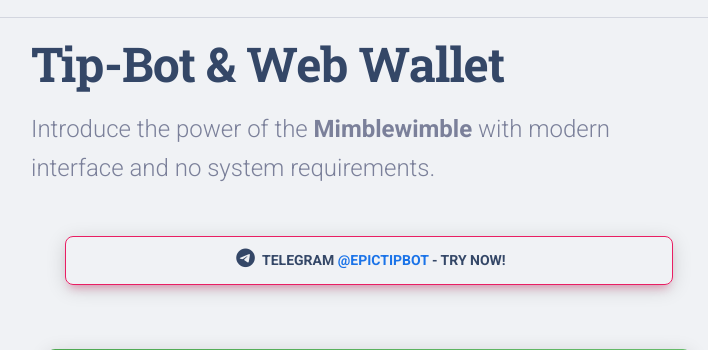
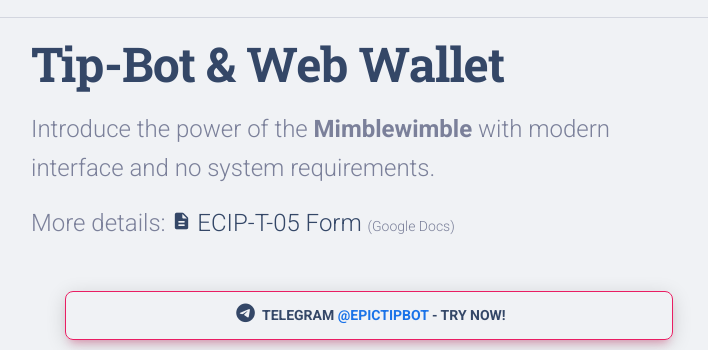
Before and after one commit to blacktyger/patryk-majkut, a Django app: page / in a window 1280 px wide. Shown: the part 513-863 px from the top of the page, without its empty margins (271-979 px from the left). Run offline with Django 3.2, Linux system fonts and the light colour scheme; some libraries are stand-ins or nearby versions.

Commit message:
django design fix

```diff
--- a/apps/templates/home/ecip-t-05.html
+++ b/apps/templates/home/ecip-t-05.html
@@ -23,6 +23,13 @@
                     <h1 class="font-weight-bold">Tip-Bot  & Web Wallet</h1>
                     <p class="fs-4 mt-3">
                         Introduce the power of the <b>Mimblewimble</b> with modern interface and no system requirements.
+                    </p>
+                    <p class="fs-4">
+                        More details:
+                        <a target="_blank" href="https://docs.google.com/document/d/1yedrwasNKc2jew8_5kZTJzWCPr4qXux6kJw3vxGIR-E/edit#">
+                            <span class="material-icons">description</span>
+                            ECIP-T-05 Form <span class="text-muted text-sm">(Google Docs)</span>
+                        </a>
                     </p>
                     <div class="text-center mt-5">
                         <a href="https://t.me/epictipbot" target="_blank" style="width: 90%"
```
